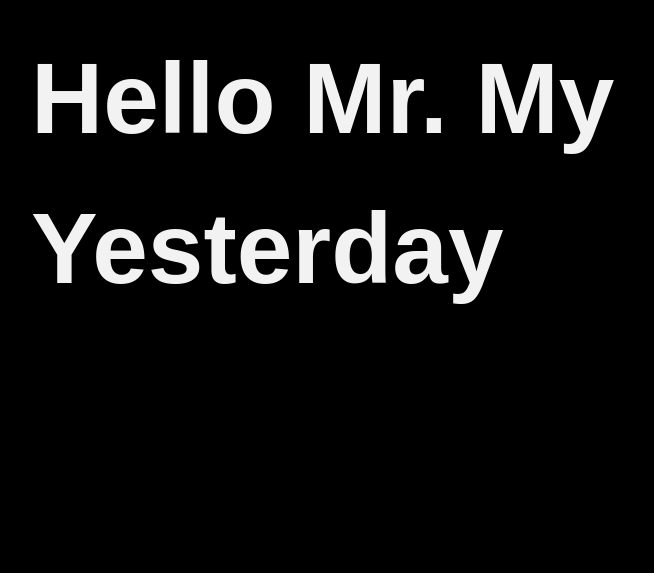
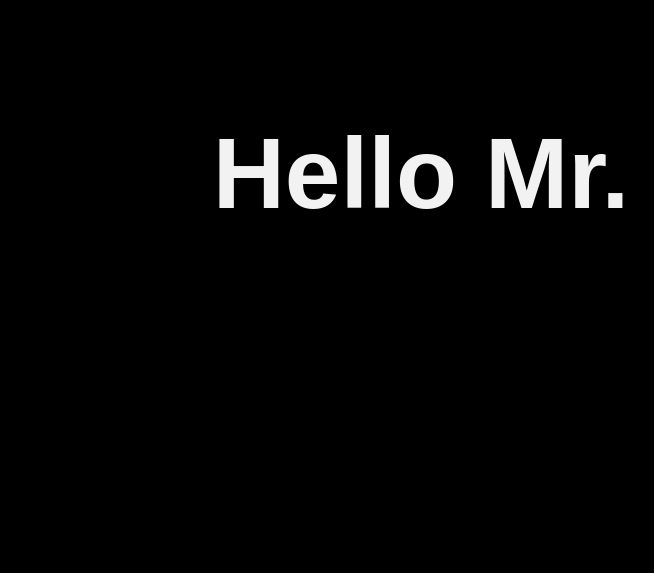
Before and after one commit to YouKnowThat-Park/framer-motion, a Next.js app: page / in a window 1280 px wide. Shown: the part 227-800 px from the top of the page, without its empty margins (219-873 px from the left). Built offline with nearby package versions, Linux system fonts and the light colour scheme.

Commit message:
🍻 style: useTransform과 useSpring 를 사용해서 스크롤 내릴 때 사라지게 구현

```diff
--- a/src/app/hero/Hero.tsx
+++ b/src/app/hero/Hero.tsx
@@ -1,6 +1,6 @@
 "use client";
-import React from "react";
-import { motion, useScroll } from "framer-motion";
+import React, { useRef } from "react";
+import { motion, useScroll, useSpring, useTransform } from "framer-motion";
 
 // 1. motion은 동적 기반, 그렇기에 자동완성 태그를 지원하지 않음. (아주 삐죽삐죽이야 삐죽)
 // 2. initial: 컴포넌트가 처음 렌더링될 때
@@ -33,19 +33,42 @@ import { motion, useScroll } from "framer-motion";
 
 // useTransform 사용 후
 
+// 1. useScroll: Framer-motion에서 사용 가능한 스크롤 추적 이벤트
+//  -> scrollY : 현재 스크롤 픽셀 값
+//  -> scrollYProgress : 타겟 요소 기존 0~1 사이의 비율 값
+// 2. useTransform : 입력값을 원하는 출력값으로 변환 해주는 훅
+// 3.useSpring : motionValue를 물리 애니메이션으로 보정해주는 훅
+//  -> stiffness : 강도 (기본 값 : 100)
+//  -> damping : 값이 클수록 빠름 (기본 값 : 10)
+//  -> mass : 값이 클수록 느림
+
 const Hero = () => {
-  const { scrollY } = useScroll();
+  const wrapperRef = useRef<HTMLDivElement>(null);
+
+  const { scrollYProgress } = useScroll({
+    target: wrapperRef,
+    offset: ["start start", "end end"],
+  });
+
+  const rawOpacity = useTransform(scrollYProgress, [0, 0.01, 1], [1, 1, 0]);
+  const opacity = useSpring(rawOpacity, {
+    stiffness: 300,
+    damping: 90,
+  });
 
   return (
-    <div className="flex items-center justify-center min-h-screen">
-      <motion.div
-        initial={{ opacity: 0 }}
-        animate={{ opacity: 2 }}
-        transition={{ duration: 3 }}
-        className="font-bold text-[100px] text-[#f2f2f2]"
-      >
-        Hello Mr. My Yesterday
-      </motion.div>
+    <div ref={wrapperRef} className="h-[150vh] bg-black">
+      <div className="sticky top-0 h-screen flex items-center justify-center">
+        <motion.div
+          initial={{ opacity: 0 }}
+          animate={{ opacity: 1 }}
+          transition={{ duration: 1 }}
+          style={{ opacity }}
+          className="font-bold text-[100px] text-[#f2f2f2]"
+        >
+          Hello Mr.
+        </motion.div>
+      </div>
     </div>
   );
 };
```
